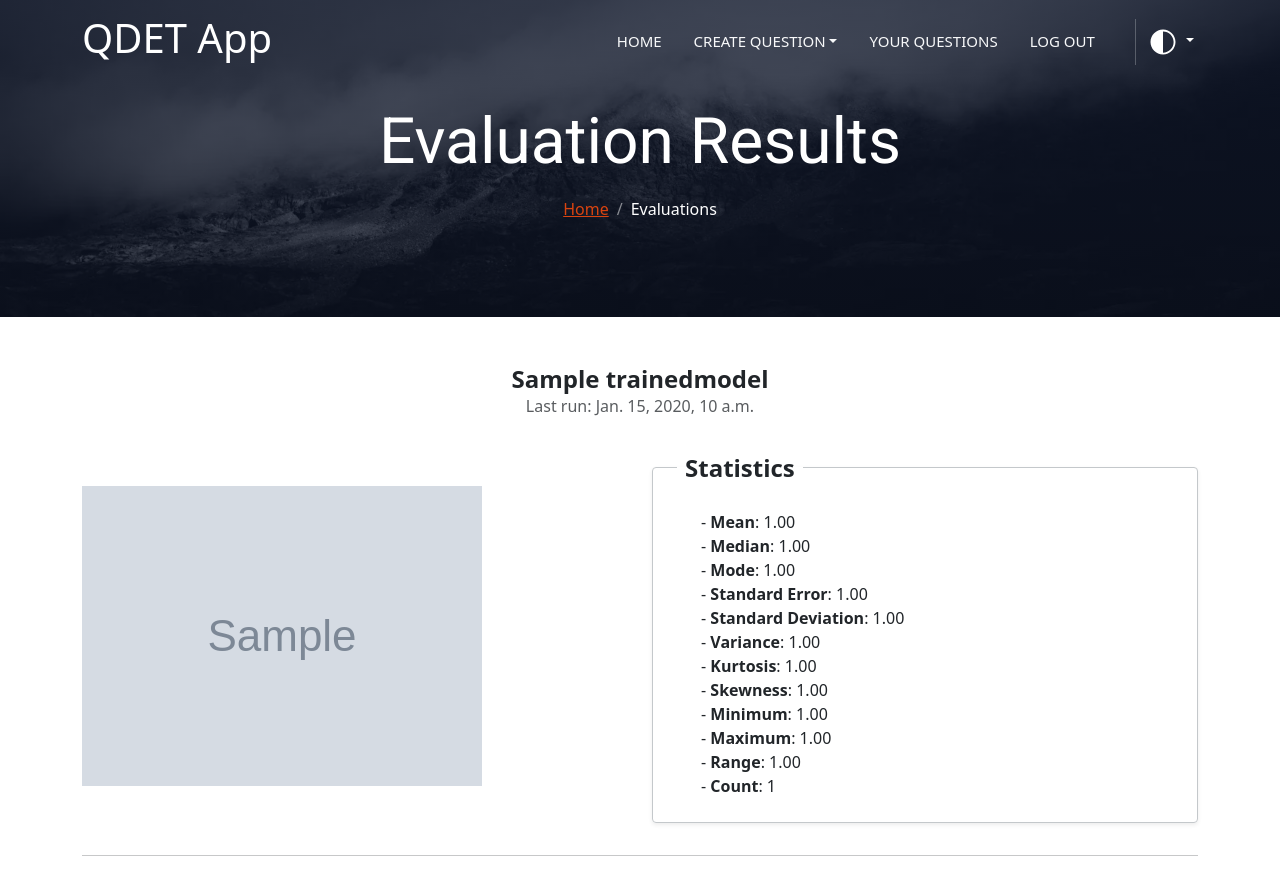
After one commit to xPlume/QDET-App, a Django app: page /evaluations/ in a window 1280 px wide. The commit adds this page. Run offline with Django 5.2, Linux system fonts and the light colour scheme; a user stored in the database is signed in; tables that the repository leaves empty hold one stand-in row (values such as "Sample post"); grey boxes marked "Sample" are stand-in pictures.

Commit message:
View to display evalutations results and histograms

```diff
--- a/Project/directory/models/Histograms.py
+++ b/Project/directory/models/Histograms.py
@@ -20,7 +20,7 @@ class Histogram(models.Model):
 	created_at = models.DateTimeField(auto_now_add=True)
 
 	user = models.ForeignKey(User, null=False, on_delete=models.CASCADE)
-	model_used = models.ForeignKey(TrainedModel, null=False, on_delete=models.CASCADE)
+	model_used = models.ForeignKey(TrainedModel, null=False, on_delete=models.CASCADE, related_name='histograms')
 
 	def __str__(self):
 		return f"Histogram of {self.user.username}"
--- a/Project/directory/models/Statistics.py
+++ b/Project/directory/models/Statistics.py
@@ -10,7 +10,7 @@ class Statistic(models.Model):
 
 	# Foreign Keys
 	user = models.ForeignKey(User, null=False, on_delete=models.CASCADE)
-	model_used = models.ForeignKey(TrainedModel, null=False, on_delete=models.CASCADE)
+	model_used = models.ForeignKey(TrainedModel, null=False, on_delete=models.CASCADE, related_name='statistics')
 
 	# Attributes
 	mean = models.DecimalField(max_digits=4, decimal_places=2, null=False, blank=False)
--- /dev/null
+++ b/Project/directory/templates/directory/evaluations.html
@@ -0,0 +1,124 @@
+{% extends "base.html" %}
+{% load static %}
+
+
+{% block head_block %}
+
+	<meta name="description" content="">
+
+{% endblock %}
+
+
+
+{% block header %}
+
+	<!-- Hero Header -->
+	<div class="py-5 bg-dark hero-header mb-5">
+		<img src="{% static 'img/bg-hero.webp' %}" alt="Hero background" fetchpriority="high">
+		<div class="container hero-content text-center my-2 pt-5 pb-4">
+			<h1 class="display-3 text-white mb-3 roboto-font">Evaluation Results</h1>
+			<nav aria-label="breadcrumb">
+				<ol class="breadcrumb justify-content-center">
+					<li class="breadcrumb-item"><a href="{% url 'index' %}">Home</a></li>
+					<li class="breadcrumb-item text-white active" aria-current="page">Evaluations</li>
+				</ol>
+			</nav>
+		</div>
+	</div>
+
+{% endblock %}
+
+
+
+
+{% block content %}
+
+	<div class="container">
+
+
+
+		<!-- Data Distributions -->
+		<section>
+
+
+
+		{% for evaluation in evaluations %}
+
+			<div id="{{ evaluation.id }}"></div>
+
+			<!-- Title -->
+			{% for statistic in evaluation.statistics.all %}
+				<div class="col-12 text-center pb-3">
+					<h4 class="fw-bold mb-0">{{ evaluation.title }}</h4>
+					<p class="text-muted small fs-6">Last run: {{ statistic.created_at }}</p>
+				</div>
+			{% empty %}
+				<div class="col-12 text-center pb-3">
+					<h4 class="fw-bold mb-0">{{ evaluation.title }}</h4>
+					<p class="text-muted small fs-6">Trained the: {{ evaluation.trained_at }}</p>
+				</div>
+				<div class="text-center">
+					<p>No evaluations yet.</p>
+				</div>
+			{% endfor %}
+
+			<div class="row">
+
+					<!-- Histogram -->
+					{% for histogram in evaluation.histograms.all %}
+						<div class="col-12 col-md-6 pb-3 mx-auto d-flex align-items-center">
+							<img src="{{ histogram.chart_image.url }}" alt="Histogram" style="max-width: 100%; height: auto;">
+						</div>
+					{% endfor %}
+
+					<!-- Statisctics -->
+					{% for statistic in evaluation.statistics.all %}
+						<div class="col-12 col-md-6 pb-3">
+							<fieldset class="border-fieldset shadow-sm border-secondary-subtle ">
+								<legend>Statistics</legend>
+									<div class="ps-4">
+										<p class="mb-0">- <strong>Mean</strong>: {{ statistic.mean }}</p>
+										<p class="mb-0">- <strong>Median</strong>: {{ statistic.median }}</p>
+										<p class="mb-0">- <strong>Mode</strong>: {{ statistic.mode }}</p>
+										<p class="mb-0">- <strong>Standard Error</strong>: {{ statistic.std_error }}</p>
+										<p class="mb-0">- <strong>Standard Deviation</strong>: {{ statistic.std_deviation }}</p>
+										<p class="mb-0">- <strong>Variance</strong>: {{ statistic.variance }}</p>
+										<p class="mb-0">- <strong>Kurtosis</strong>: {{ statistic.kurtosis }}</p>
+										<p class="mb-0">- <strong>Skewness</strong>: {{ statistic.skewness }}</p>
+										<p class="mb-0">- <strong>Minimum</strong>: {{ statistic.minimum }}</p>
+										<p class="mb-0">- <strong>Maximum</strong>: {{ statistic.maximum }}</p>
+										<p class="mb-0">- <strong>Range</strong>: {{ statistic.range }}</p>
+										<p class="mb-0">- <strong>Count</strong>: {{ statistic.count }}</p>
+									</div>
+							</fieldset>
+						</div>
+					{% endfor %}
+
+			</div>
+
+			<hr class="container">
+		{% endfor %}
+
+
+
+		</section>
+
+	</div>
+
+
+
+	<!-- Automatic Scroll-->
+	<script>
+		const params = new URLSearchParams(window.location.search);
+		const scrollTarget = params.get("scroll");
+		if (scrollTarget) {
+			const target = document.getElementById(scrollTarget);
+			if (target) {
+				target.scrollIntoView({ behavior: "smooth" });
+			}
+		}
+	</script>
+
+
+
+{% endblock %}
--- a/Project/directory/urls.py
+++ b/Project/directory/urls.py
@@ -16,6 +16,8 @@ urlpatterns = [
 	path("questions/<int:question_id>/delete", views.delete_question, name="delete_question"),
 	path("train_select/", views.train_select, name="train_select"),
 	path("evaluate/", views.evaluate_select, name="evaluate_select"),
+	path("evaluations/", views.evaluations, name="evaluations"),
+
 
 
 ] + static(settings.STATIC_URL, document_root=settings.STATIC_ROOT)
--- a/Project/directory/views/__init__.py
+++ b/Project/directory/views/__init__.py
@@ -8,3 +8,4 @@ from .update_question import update_question
 from .delete_question import delete_question
 from .train_select import train_select
 from .evaluate_select import evaluate_select
+from .evaluations import evaluations
--- /dev/null
+++ b/Project/directory/views/evaluations.py
@@ -0,0 +1,22 @@
+from django.shortcuts import render
+from django.contrib.auth.decorators import login_required
+
+from directory.models import TrainedModel
+
+
+@login_required
+def evaluations(request):
+
+	user = request.user
+
+	evaluations = TrainedModel.objects.prefetch_related('histograms', 'statistics').all().order_by('-id')
+
+	template_name = "directory/evaluations.html"
+	context = {
+		"user": user,
+		"evaluations": evaluations,
+	}
+
+	return render(request, template_name, context)
+
+#def index
--- a/Project/directory/views/index.py
+++ b/Project/directory/views/index.py
@@ -1,6 +1,4 @@
 from django.shortcuts import render
-from django.core.paginator import Paginator
-
 
 from directory.models import Context, Question, TrainedModel, Histogram, Statistic
 
```
Also changed, not shown: Project/directory/templates/directory/index.html (+6 -5 lines), Project/directory/migrations/0007_alter_histogram_model_used_and_more.py (added).
